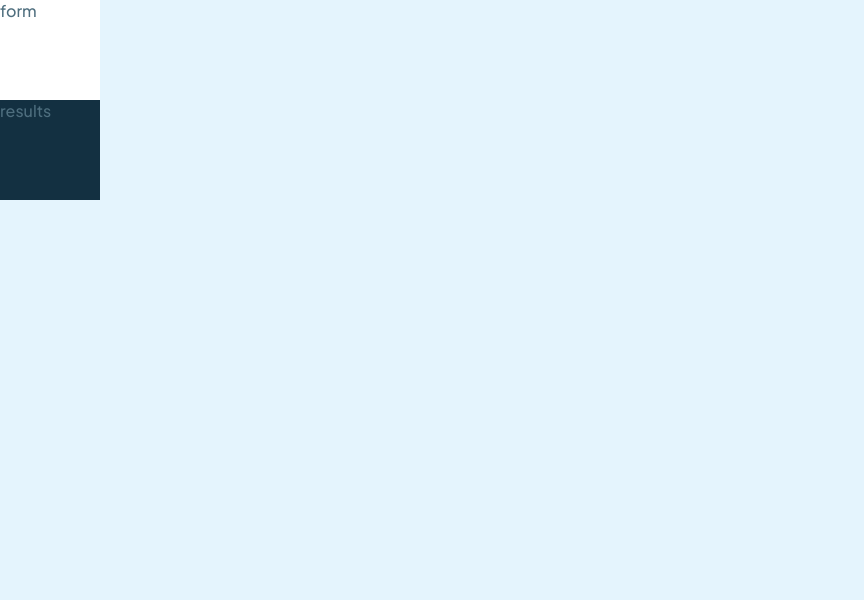
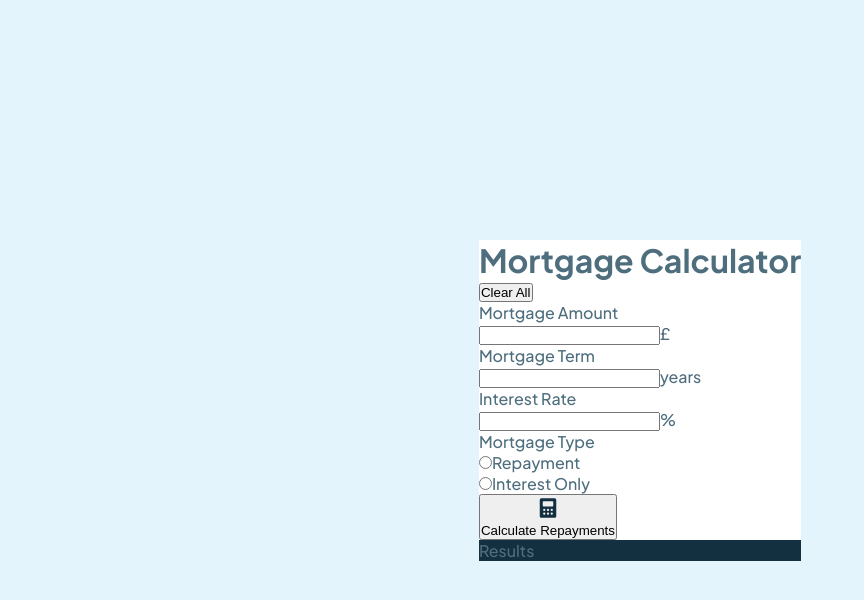
Before and after one commit to anetakasprzak/fm-mortgage-repayment-calculator, a React (Vite) app: page / in a window 1280 px wide. Shown: the top 600 px of the page, without its empty margins (0-864 px from the left). Built offline with nearby package versions, Linux system fonts and the light colour scheme.

Commit message:
initial form html

```diff
--- a/package.json
+++ b/package.json
@@ -12,6 +12,7 @@
   "dependencies": {
     "react": "^18.3.1",
     "react-dom": "^18.3.1",
+    "react-hook-form": "^7.53.0",
     "styled-components": "^6.1.12"
   },
   "devDependencies": {
--- a/src/App.styled.ts
+++ b/src/App.styled.ts
@@ -1,15 +1,18 @@
 import styled from "styled-components";
 
-export const Wrapper = styled.div``;
+export const Wrapper = styled.div`
+  display: flex;
+  flex-direction: column;
+  max-width: 46rem;
+  min-width: 31rem;
+`;
 
-export const Form = styled.div`
-  height: 100px;
-  width: 100px;
+export const Form = styled.form`
+  width: 100%;
   background-color: #fff;
 `;
 
 export const Results = styled.div`
-  height: 100px;
-  width: 100px;
+  width: 100%;
   background-color: #133041;
 `;
--- a/src/App.tsx
+++ b/src/App.tsx
@@ -11,11 +11,59 @@ function App() {
 }
 
 function FormComponent() {
-  return <Form>form</Form>;
+  return (
+    <Form>
+      <div>
+        <h1>Mortgage Calculator</h1>
+        <button>Clear All</button>
+      </div>
+
+      <div>
+        <label>Mortgage Amount</label>
+        <div>
+          <input />
+          <span>£</span>
+        </div>
+      </div>
+
+      <div>
+        <label>Mortgage Term</label>
+        <div>
+          <input />
+          <span>years</span>
+        </div>
+      </div>
+
+      <div>
+        <label>Interest Rate</label>
+        <div>
+          <input />
+          <span>%</span>
+        </div>
+      </div>
+
+      <div>
+        <label>Mortgage Type</label>
+        <div>
+          <input type="radio" name="type" />
+          <span>Repayment</span>
+        </div>
+        <div>
+          <input type="radio" name="type" />
+          <span>Interest Only</span>
+        </div>
+      </div>
+
+      <button>
+        <img src="/icon-calculator.svg" />
+        <p>Calculate Repayments</p>
+      </button>
+    </Form>
+  );
 }
 
 function ResultsComponent() {
-  return <Results>results</Results>;
+  return <Results>Results</Results>;
 }
 
 export default App;
--- a/src/index.css
+++ b/src/index.css
@@ -18,6 +18,9 @@ body {
   height: 100vh;
   width: 100vw;
   background-color: #e4f4fd;
+
+  display: grid;
+  place-items: center;
 }
 
 a {
```
Also changed, not shown: 2 other files (tests, documents, lock files or other folders).
